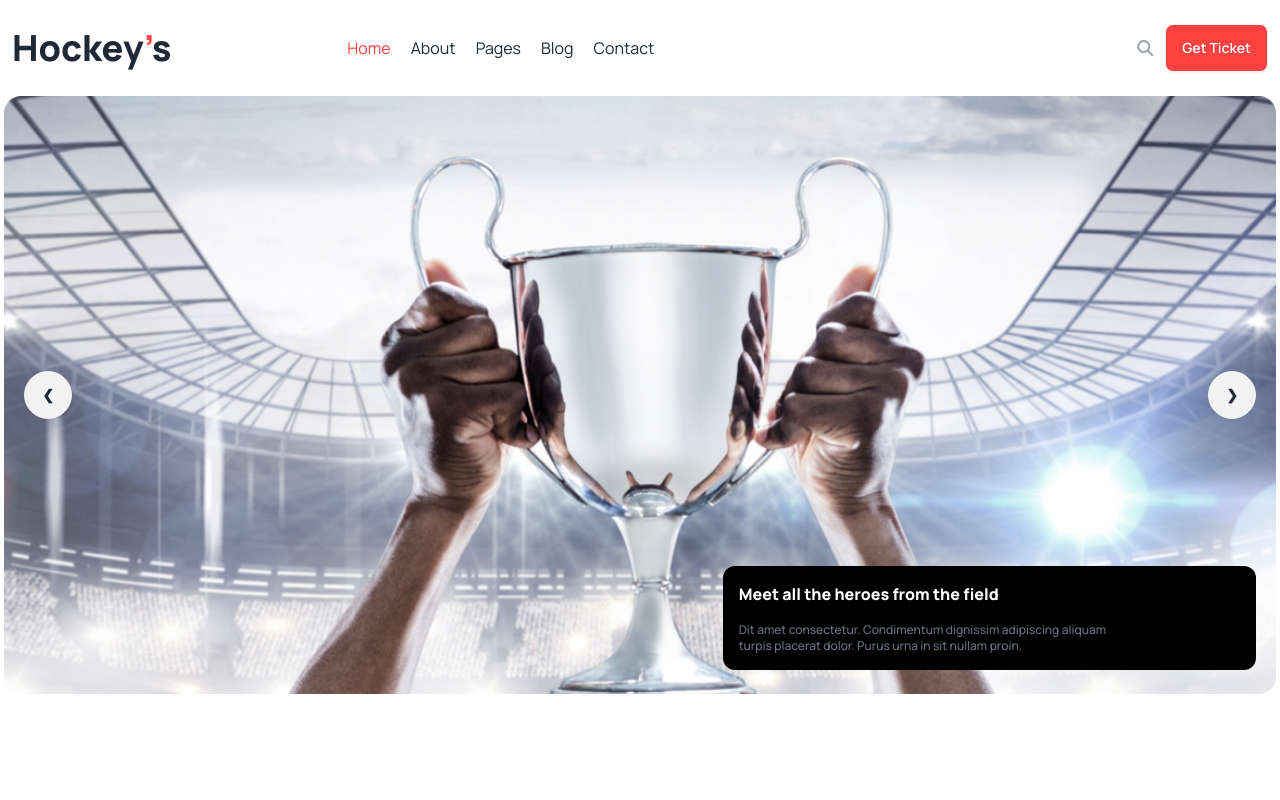
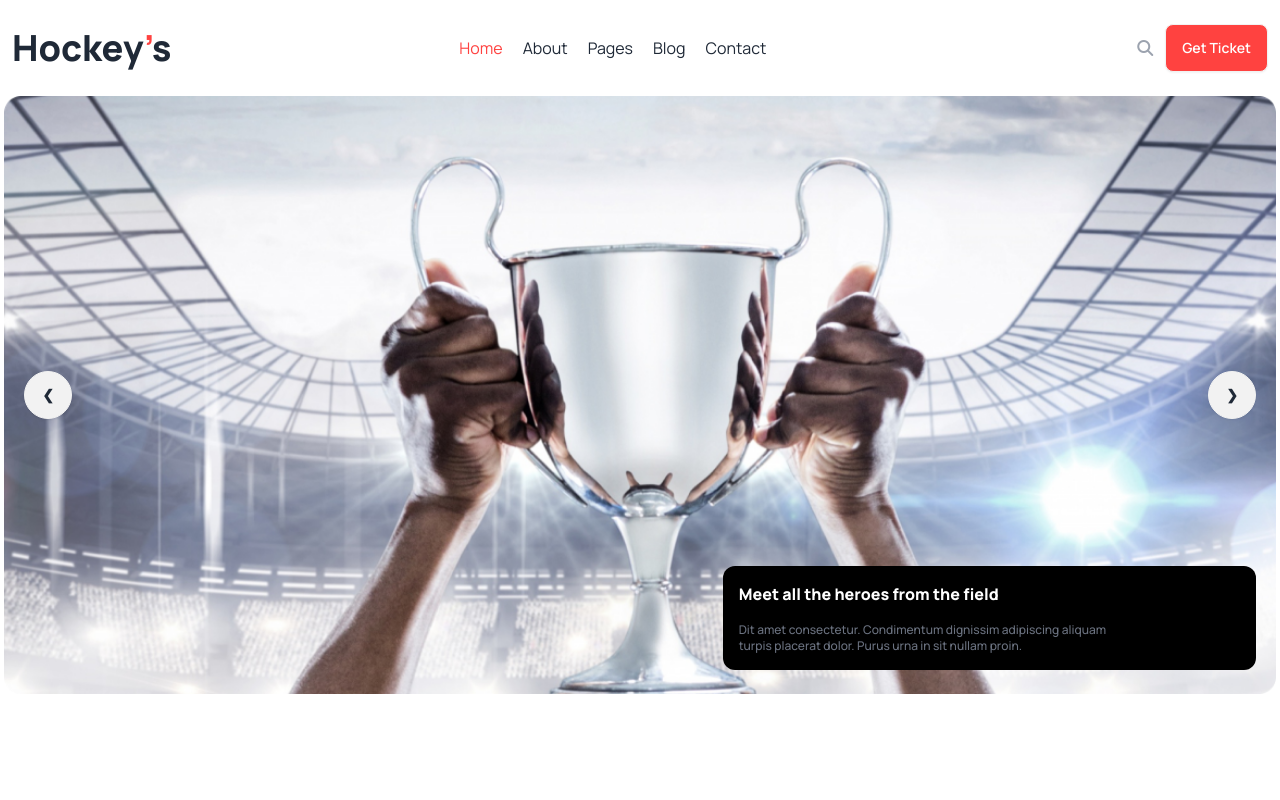
Before and after one commit to ibrahim44302/my-third-assignment, a plain HTML site: page index.html in a window 1280 px wide. Shown: the top 800 px of the page. Drawn offline with nearby package versions, Linux system fonts and the light colour scheme.

```diff
--- a/index.html
+++ b/index.html
@@ -44,7 +44,7 @@
                 <div class="lg:mr-0">
                     <h1 class="lg:text-4xl font-extrabold">Hockey<span class="text-[#FF4240]">’</span>s</h1>
                 </div>
-                <div class="navbar-center gap-5 hidden lg:flex ml-44">
+                <div class="navbar-center gap-5 hidden lg:flex ml-72">
                     <a class="text-[#FF4240]">Home</a>
                     <a>About</a>
                     <a>Pages</a>
```
